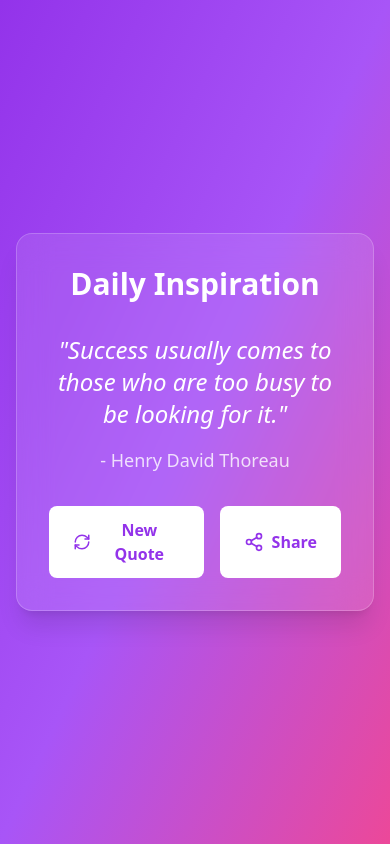
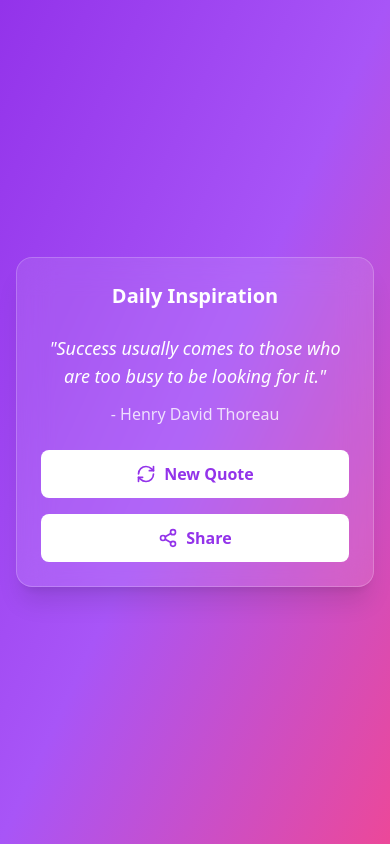
Before and after one commit to Tsudhonihm/motivate, a React (Vite) app: page / in a window 390 px wide. Built offline with nearby package versions, Linux system fonts and the light colour scheme.

Commit message:
Optimize mobile responsiveness and centering

```diff
--- a/src/App.tsx
+++ b/src/App.tsx
@@ -1,7 +1,7 @@
 import React, { useState, useCallback } from 'react';
 import confetti from 'canvas-confetti';
-import { motion, AnimatePresence } from 'framer-motion'; // Fixed line break
-import { Share2, RefreshCw } from 'lucide-react'; // Sparkles removed
+import { motion, AnimatePresence } from 'framer-motion';
+import { Share2, RefreshCw } from 'lucide-react';
 import { quotes } from './quotes';
 
 function getRandomQuote() {
@@ -47,15 +47,16 @@ function App() {
 
   return (
     <div className="min-h-screen bg-gradient-to-br from-purple-600 via-purple-500 to-pink-500 flex items-center justify-center p-4">
-      <div className="max-w-2xl w-full">
+      <div className="max-w-md w-full sm:max-w-lg md:max-w-2xl">
         <motion.div
-          className="bg-white/10 backdrop-blur-lg rounded-2xl p-8 shadow-xl border border-white/20"
+          className="bg-white/10 backdrop-blur-lg rounded-2xl p-6 sm:p-8 shadow-xl border border-white/20"
           initial={{ opacity: 0, y: 20 }}
           animate={{ opacity: 1, y: 0 }}
         >
-          {/* Removed Sparkles icon */}
-          <div className="flex items-center justify-center mb-8">
-            <h1 className="text-3xl font-bold text-white">Daily Inspiration</h1>
+          <div className="flex items-center justify-center mb-6 sm:mb-8">
+            <h1 className="text-xl sm:text-2xl md:text-3xl font-bold text-white text-center">
+              Daily Inspiration
+            </h1>
           </div>
 
           <AnimatePresence mode="wait">
@@ -64,18 +65,20 @@ function App() {
               initial={{ opacity: 0, y: 20 }}
               animate={{ opacity: 1, y: 0 }}
               exit={{ opacity: 0, y: -20 }}
-              className="text-center mb-8"
+              className="text-center mb-6 sm:mb-8"
             >
-              <p className="text-2xl text-white mb-4 italic">"{quote.text}"</p>
-              <p className="text-lg text-white/80">- {quote.author}</p>
+              <p className="text-lg sm:text-xl md:text-2xl text-white mb-3 sm:mb-4 italic">
+                "{quote.text}"
+              </p>
+              <p className="text-base sm:text-lg text-white/80">- {quote.author}</p>
             </motion.div>
           </AnimatePresence>
 
-          <div className="flex justify-center gap-4">
+          <div className="flex flex-col sm:flex-row justify-center gap-4">
             <motion.button
               whileHover={{ scale: 1.05 }}
               whileTap={{ scale: 0.95 }}
-              className="bg-white text-purple-600 px-6 py-3 rounded-lg flex items-center transition-colors duration-200 font-semibold hover:bg-white/90"
+              className="bg-white text-purple-600 px-4 sm:px-6 py-3 rounded-lg flex items-center justify-center transition-colors duration-200 font-semibold hover:bg-white/90 w-full sm:w-auto"
               onClick={generateNewQuote}
             >
               <RefreshCw className="w-5 h-5 mr-2" />
@@ -85,7 +88,7 @@ function App() {
             <motion.button
               whileHover={{ scale: 1.05 }}
               whileTap={{ scale: 0.95 }}
-              className="bg-white text-purple-600 px-6 py-3 rounded-lg flex items-center transition-colors duration-200 font-semibold hover:bg-white/90"
+              className="bg-white text-purple-600 px-4 sm:px-6 py-3 rounded-lg flex items-center justify-center transition-colors duration-200 font-semibold hover:bg-white/90 w-full sm:w-auto"
               onClick={shareQuote}
             >
               <Share2 className="w-5 h-5 mr-2" />
```
